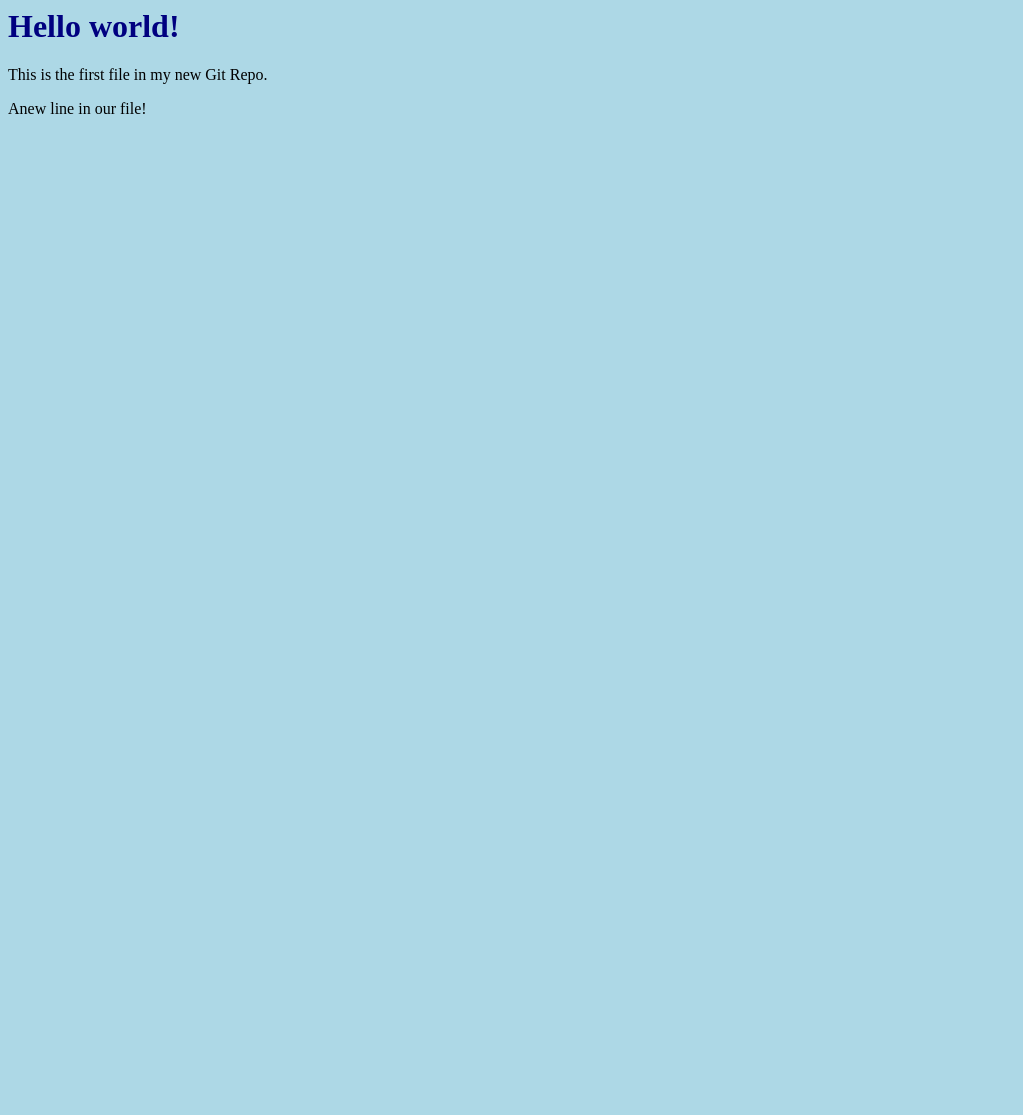
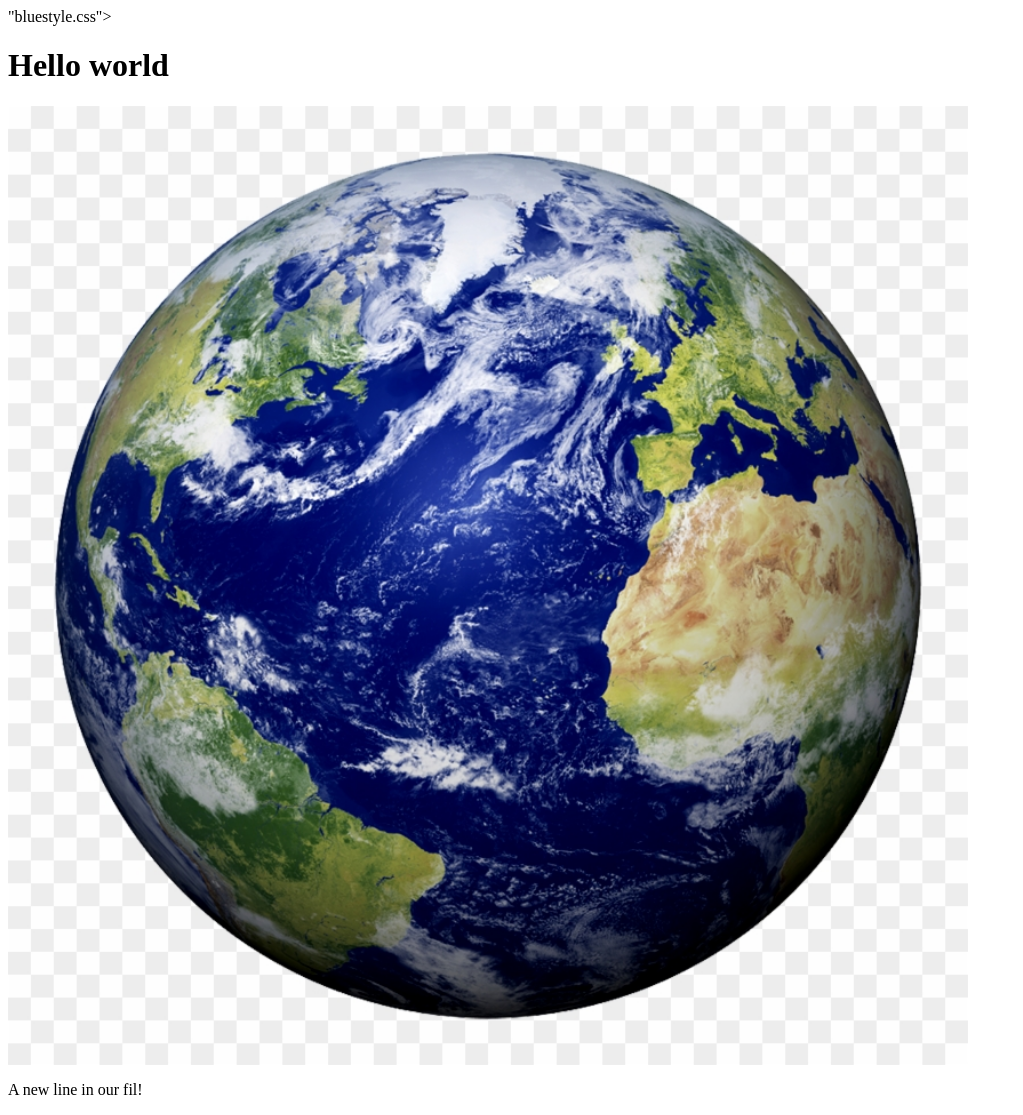
Before and after one commit to Mardvo0708/hello-world, a plain HTML site: page index.html in a window 1280 px wide. Shown: the whole page, without its empty margins (0-1023 px from the left). Before the commit the page ends 800 px from the top, so only its background shows below. Drawn offline with Linux system fonts and the light colour scheme.

Commit message:
Added image to hello world

```diff
--- a/index.html
+++ b/index.html
@@ -1,11 +1,12 @@
 <html>
 <head>
-<title>Hello world!</title>
-<link rel="stylesheet" href="bluestyle.css">
+<title>Hello world</title>
+<link rel="Stylesheet" href=>"bluestyle.css">
 </head>
 <body>
-<h1>Hello world!</h1>
-<p>This is the first file in my new Git Repo.</p>
-<p>Anew line in our file!</p>
+<h1>Hello world</h1>
+<div><img src="hello_world.png" alt="Hello world from Space" style="width:100%;max-width:960px"></div>
+<this is the first file in my new Git Repo</p>
+<p>A new line in our fil!</p>
 </body>
 </html>
```
Also changed, not shown: Hello_world.png (added).
